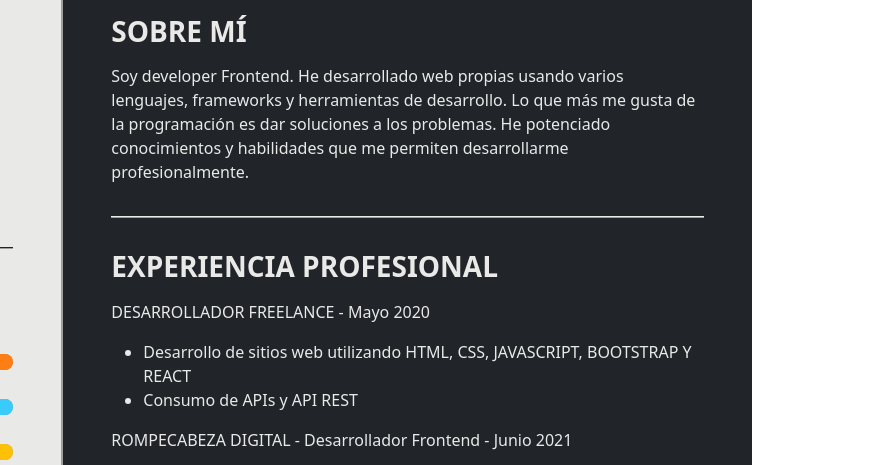
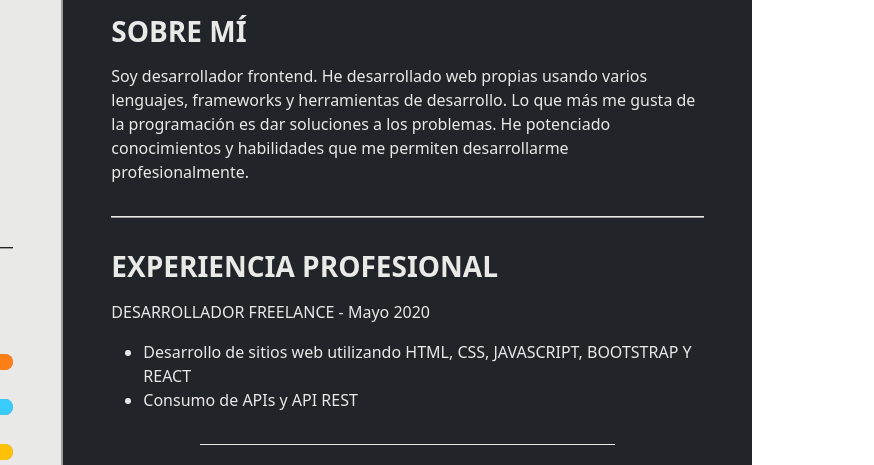
Before and after one commit to ariztegui8/CV-FrontEnd-JorgeAriztegui, a website: page index.html in a window 1280 px wide. Shown: the part 295-760 px from the top of the page, 406-1280 px from the left. Drawn offline with nearby package versions, Linux system fonts and the light colour scheme.

Commit message:
cv actualizado interfell, fridom

```diff
--- a/index.html
+++ b/index.html
@@ -106,7 +106,7 @@
             <div class="col-sm-8 bg-dark p-4 container-col-8 text-light">
                 <div class="sobre-mi">
                     <h3>SOBRE MÍ</h3>
-                    <p>Soy developer Frontend. He desarrollado web propias usando varios lenguajes, frameworks y herramientas de desarrollo. Lo que más me gusta de la programación es dar soluciones a los problemas. He potenciado conocimientos y habilidades que me permiten desarrollarme profesionalmente.</p>
+                    <p>Soy desarrollador frontend. He desarrollado web propias usando varios lenguajes, frameworks y herramientas de desarrollo. Lo que más me gusta de la programación es dar soluciones a los problemas. He potenciado conocimientos y habilidades que me permiten desarrollarme profesionalmente.</p>
                 </div>
 
                 <hr>
@@ -119,10 +119,16 @@
                             REACT</li>
                         <li>Consumo de APIs y API REST</li>
                     </ul>
+
+                    <hr class="hr-edit">
+
                     <p>ROMPECABEZA DIGITAL - Desarrollador Frontend - Junio 2021</p>
                     <ul>
                         <li>Principales tecnologias utilizadas: HTML, CSS, JAVASCRIPT, BOOTSTRAP, FIGMA, entre otras.</li>
                     </ul>
+
+                    <hr class="hr-edit">
+
                     <p>INTERFELL - Desarrollador Frontend - Julio 2022</p>
                     <ul>
                         <li>Principales tecnologias utilizadas: REACT, NEXT.JS, MUI, TAILWIND, FIGMA, entre otras.</li>
--- a/styles/style.css
+++ b/styles/style.css
@@ -35,6 +35,15 @@ hr{
     opacity: inherit !important;
 }
 
+.hr-edit{
+    height: 1px !important;
+    background-color: #9e9e9e !important;
+    opacity: inherit !important;
+    margin: 32px auto;
+    text-align: center;
+    width: 70%;
+}
+
 .icon{
     margin-left: 10px;
     font-style: normal;
```
